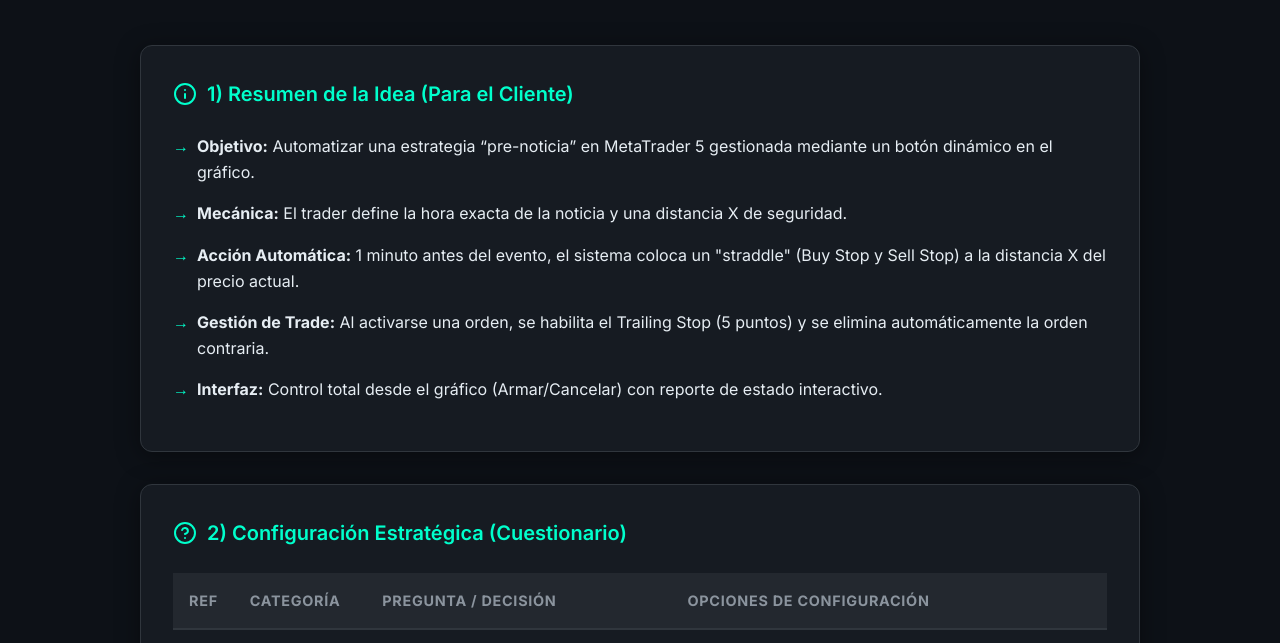
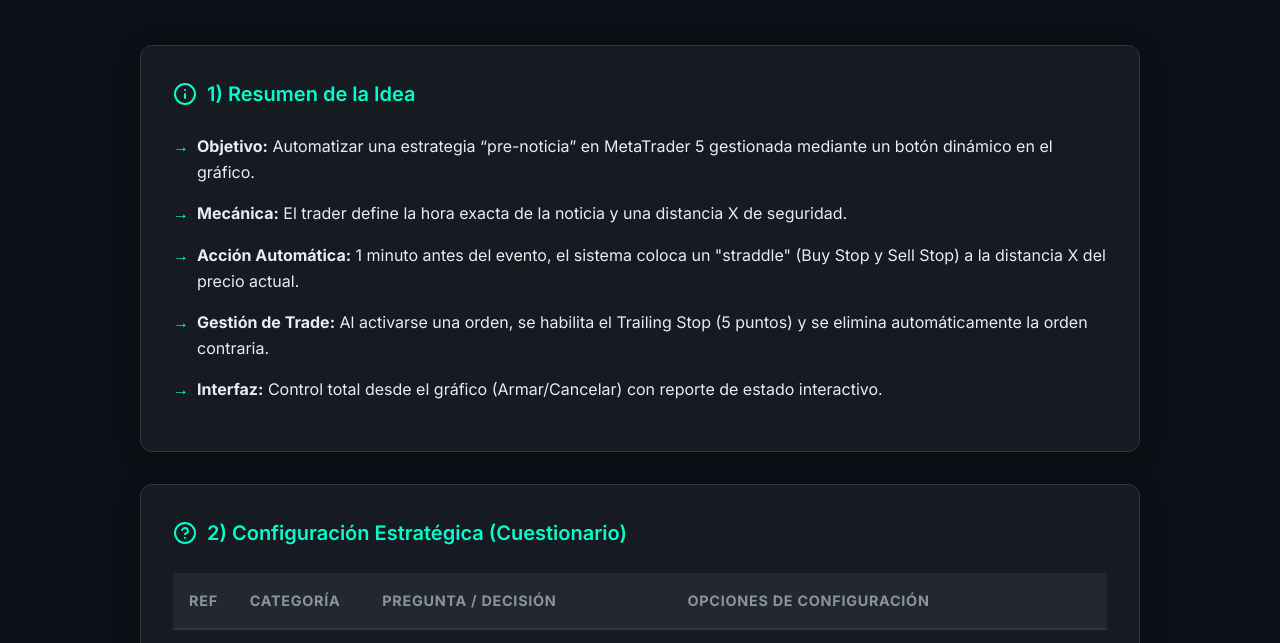
Before and after one commit to germancin/system-claw, a plain HTML site: page mt5-news-straddle-strategy/index.html in a window 1280 px wide. Shown: the part 135-778 px from the top of the page. Drawn offline with nearby package versions, Linux system fonts and the light colour scheme.

Commit message:
chore: remove client references from documentation

```diff
--- a/mt5-news-straddle-strategy/index.html
+++ b/mt5-news-straddle-strategy/index.html
@@ -324,7 +324,7 @@
         <section class="card">
             <div class="card-title">
                 <i data-lucide="info"></i>
-                1) Resumen de la Idea (Para el Cliente)
+                1) Resumen de la Idea
             </div>
             <ul class="summary-list">
                 <li><strong>Objetivo:</strong> Automatizar una estrategia “pre-noticia” en MetaTrader 5 gestionada
```
